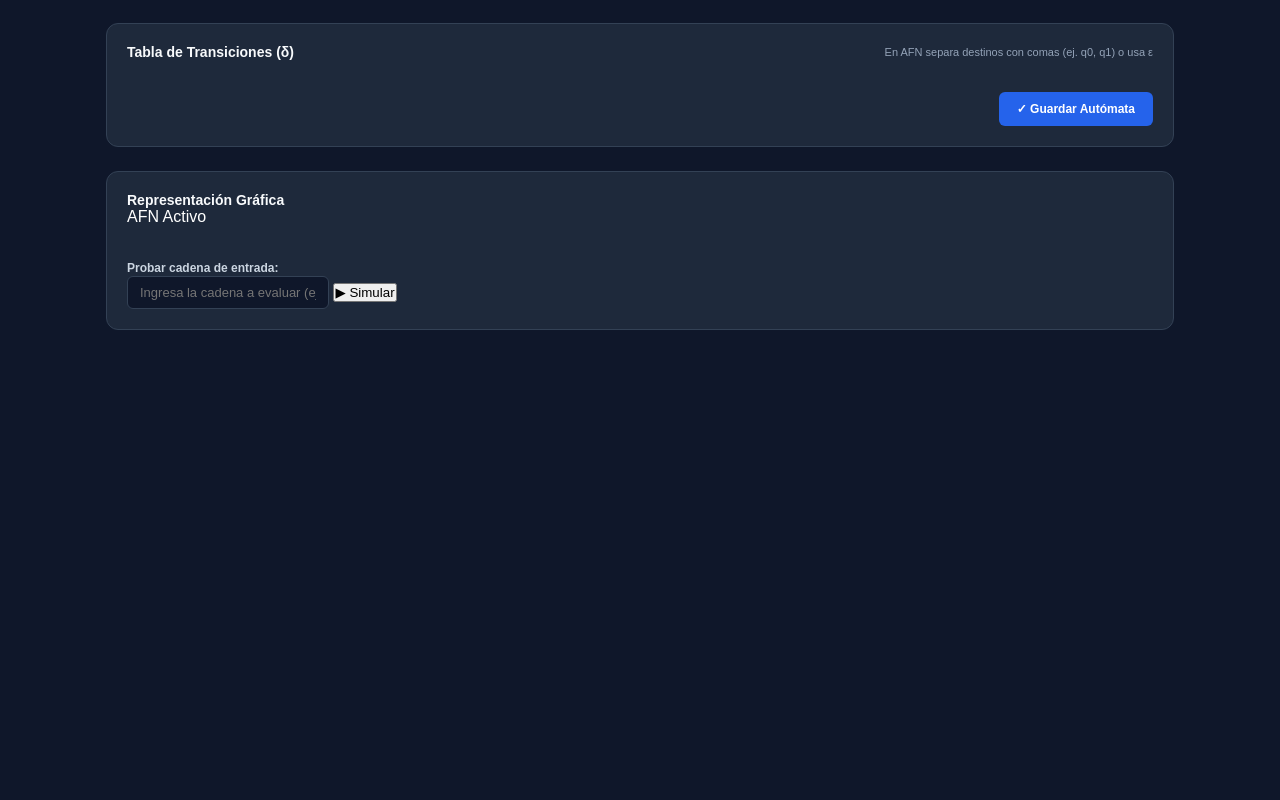
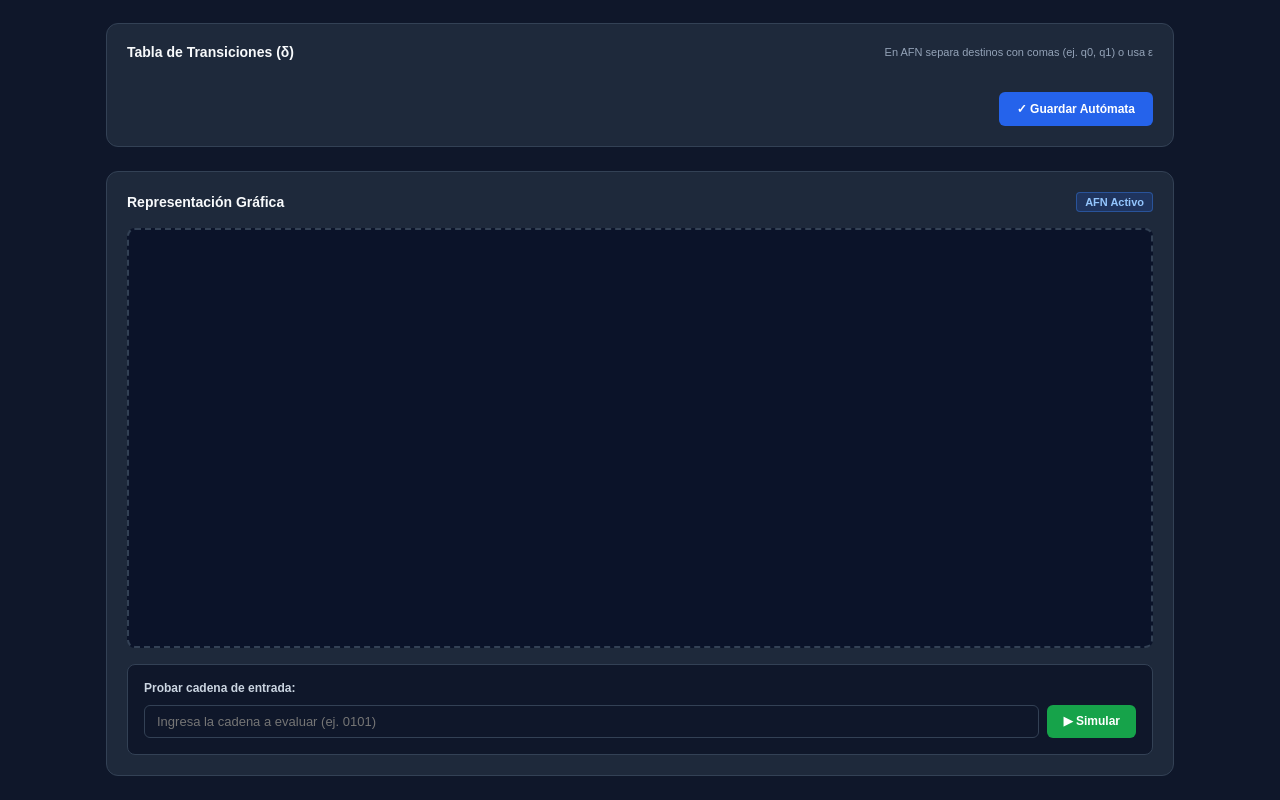
Before and after one commit to Fern0203/simulador-automatas, a plain HTML site: page frontend/index.html in a window 1280 px wide. Shown: the part 725-1525 px from the top of the page. Before the commit the page ends 1079 px from the top, so only its background shows below. Drawn offline with Linux system fonts and the light colour scheme.

Commit message:
estilos para la seccion de grafo

```diff
--- a/frontend/css/estilos.css
+++ b/frontend/css/estilos.css
@@ -582,3 +582,95 @@
     border-color: #3b82f6;
     background-color: #1e293b;
 }
+
+/* Cabecera para separar el titulo de la insignia */
+.cabecera_resultado_grafo {
+    display: flex;
+    justify-content: space-between;
+    align-items: center;
+}
+
+/* Etiqueta azul que confirma el tipo de automata cargado */
+.insignia_tipo_creado {
+    background-color: rgba(37, 99, 235, 0.2);
+    color: #93c5fd;
+    border: 1px solid rgba(59, 130, 246, 0.4);
+    font-size: 11px;
+    font-weight: bold;
+    padding: 3px 8px;
+    border-radius: 4px;
+}
+
+/* Contenedor oscuro donde se montara el grafo interactivo */
+.lienzo_grafo {
+    width: 100%;
+    height: 420px;
+    background-color: #0b1329;
+    border: 2px dashed #334155;
+    border-radius: 8px;
+    position: relative;
+    overflow: hidden;
+}
+
+/* Contenedor para la seccion de prueba de palabras */
+.caja_probar_cadena {
+    background-color: #0f172a;
+    border: 1px solid #334155;
+    border-radius: 8px;
+    padding: 16px;
+    display: flex;
+    flex-direction: column;
+    gap: 10px;
+}
+
+/* Fila para alinear el input y el boton de simular */
+.fila_entrada_simulacion {
+    display: flex;
+    gap: 8px;
+}
+
+/* Permite que el input ocupe el espacio disponible */
+.flex_input {
+    flex: 1;
+}
+
+/* Boton verde para iniciar la simulacion */
+.boton_exito {
+    background-color: #16a34a;
+    color: #ffffff;
+    border: none;
+    padding: 8px 16px;
+    border-radius: 6px;
+    font-size: 12px;
+    font-weight: bold;
+    cursor: pointer;
+    white-space: nowrap;
+}
+
+/* Efecto hover del boton verde */
+.boton_exito:hover {
+    background-color: #15803d;
+}
+
+/* Caja de alerta para mostrar el veredicto final */
+.caja_mensaje_resultado {
+    padding: 12px;
+    border-radius: 6px;
+    font-size: 12px;
+    font-weight: bold;
+    line-height: 1.4;
+}
+
+/* Estilo cuando la cadena es aceptada */
+.resultado_aceptado {
+    background-color: rgba(22, 163, 74, 0.2);
+    color: #86efac;
+    border: 1px solid rgba(34, 197, 94, 0.4);
+}
+
+/* Estilo cuando la cadena es rechazada */
+.resultado_rechazado {
+    background-color: rgba(220, 38, 38, 0.2);
+    color: #fca5a5;
+    border: 1px solid rgba(239, 68, 68, 0.4);
+}
```
